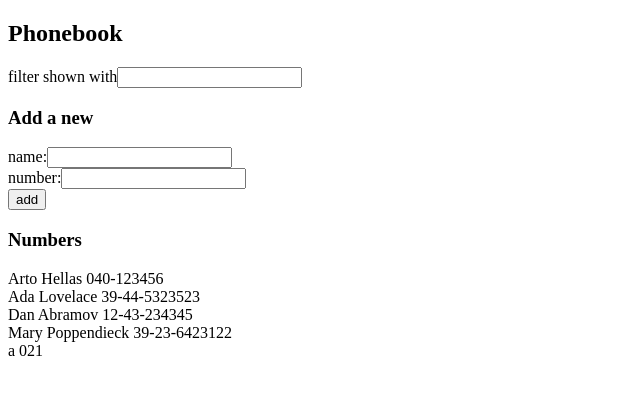
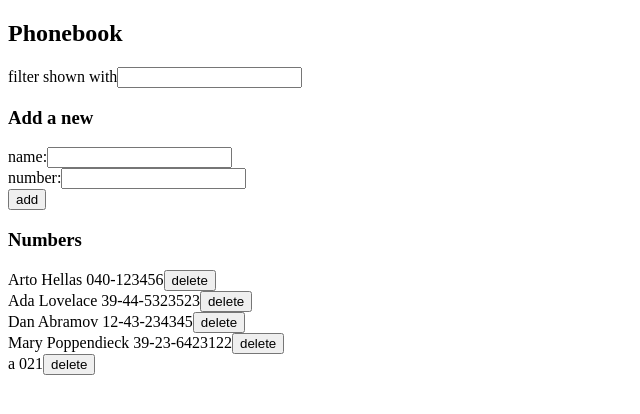
Before and after one commit to aleksikantonen/fullstackopen, a React (Vite) app in the folder osa2/puhelinluettelo/: page / in a window 1280 px wide. Shown: the top 414 px of the page, without its empty margins (0-640 px from the left). Built offline with nearby package versions, Linux system fonts and the light colour scheme; data requests are answered from the project's data file.

Commit message:
osa2d: poistaminen ja numeron päivitys

```diff
--- a/osa2/puhelinluettelo/src/App.jsx
+++ b/osa2/puhelinluettelo/src/App.jsx
@@ -1,5 +1,4 @@
 import { useState, useEffect } from 'react'
-import axios from 'axios'
 import personService from './services/persons'
 import Filter from './components/Filter'
 import PersonsForm from './components/PersonsForm'
@@ -22,7 +21,10 @@ const App = () => {
   const addPerson = (event) => {
     event.preventDefault()
     if (persons.find(person => person.name === newName)) {
-      alert(`${newName} is already added to phonebook`)
+      alert(`${newName} is already added to phonebook, replace the old number with a new one?`)
+      changeNumber(persons.find(person => person.name === newName).id, newNumber)
+      setNewName('')
+      setNewNumber('')
     } else {
 
       const personObject = {
@@ -36,6 +38,31 @@ const App = () => {
           setPersons(persons.concat(returnedPerson))
           setNewName('')
           setNewNumber('')
+        })
+    }
+  }
+
+  const changeNumber = (id, newNumber) => {
+    const person = persons.find(p => p.id === id)
+    const changedPerson = { ...person, number: newNumber }
+    personService
+      .update(id, changedPerson)
+      .then(returnedPerson => {
+        setPersons(persons.map(person => person.id !== id ? person : returnedPerson))
+      })
+    }
+
+  const removePerson = id => {
+    const person = persons.find(p => p.id === id)
+    if (window.confirm(`Delete ${person.name}?`)) {
+      personService
+        .remove(id)
+        .then(() => {
+          personService
+            .getAll()
+            .then(updatedPersons => {
+              setPersons(updatedPersons)
+            })
         })
     }
   }
@@ -77,7 +104,10 @@ const App = () => {
       />
 
       <h3>Numbers</h3>
-      <Persons personsToShow={personsToShow} />
+      <Persons
+        personsToShow={personsToShow}
+        removePerson={removePerson}
+      />
     </div>
   )
 
--- a/osa2/puhelinluettelo/src/components/Person.jsx
+++ b/osa2/puhelinluettelo/src/components/Person.jsx
@@ -1,9 +1,10 @@
-const Person = ({ person }) => {
-    return (
-      <div>
-        {person.name} {person.number}
-      </div>
-    )
+const Person = ({ person, removePerson }) => {
+  return (
+    <div>
+      {person.name} {person.number}
+      <button onClick={() => removePerson(person.id)}>delete</button>
+    </div>
+  )
   }
 
 export default Person
--- a/osa2/puhelinluettelo/src/components/Persons.jsx
+++ b/osa2/puhelinluettelo/src/components/Persons.jsx
@@ -1,11 +1,15 @@
 import Person from './Person'
 
-const Persons = ({ personsToShow }) => {
+const Persons = ({ personsToShow, removePerson }) => {
   console.log(personsToShow)
   return (
     <div>
       {personsToShow.map(person =>
-      <Person key={person.name} person={person} />
+        <Person
+          key={person.name}
+          person={person}
+          removePerson={removePerson}
+        />
       )}
     </div>
   )
--- a/osa2/puhelinluettelo/src/services/persons.js
+++ b/osa2/puhelinluettelo/src/services/persons.js
@@ -1,4 +1,3 @@
-
 import axios from 'axios'
 
 const baseUrl = 'http://localhost:3001/persons'
@@ -18,4 +17,9 @@ const update = (id, newObject) => {
   return request.then(response => response.data)
 }
 
-export default { getAll, create, update }
+const remove = (id) => {
+  const request = axios.delete(`${baseUrl}/${id}`)
+  return request.then(response => response.data)
+}
+
+export default { getAll, create, update, remove }
```
